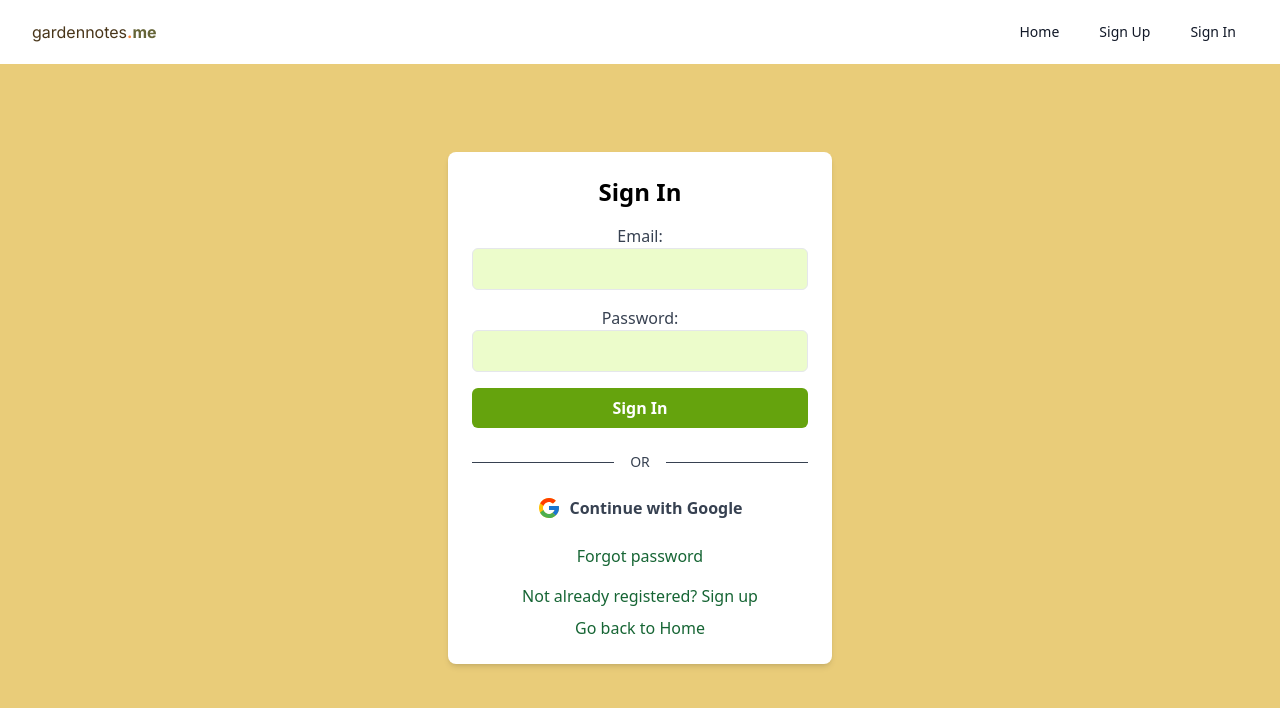
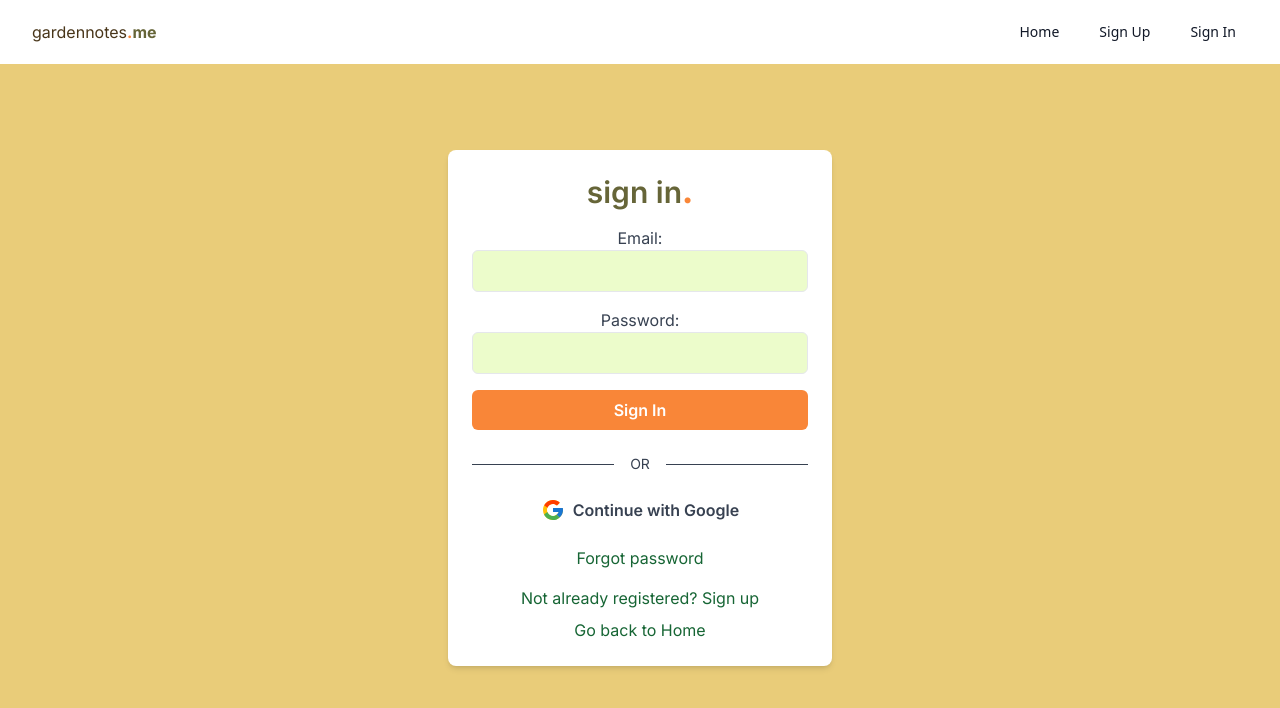
Before and after one commit to tid213/gnm, a React (Create React App) app in the folder client/: page /signin in a window 1280 px wide. Shown: the top 708 px of the page. Built offline with nearby package versions, Linux system fonts and the light colour scheme; no server answers; the HTML template or start-up script is replaced by a standard one.

Commit message:
styled the sign in and sign up forms

```diff
--- a/client/src/components/SignInForm.jsx
+++ b/client/src/components/SignInForm.jsx
@@ -36,8 +36,8 @@ const SignInForm = () => {
   }
 
   return (
-    <div className="max-w-sm mx-auto p-6 bg-white rounded-lg shadow-md">
-  <h2 className="text-2xl font-semibold mb-4">Sign In</h2>
+    <div className="max-w-sm mx-auto inter p-6 bg-white rounded-lg shadow-md">
+  <h2 className="text-3xl text-customMidGreen font-semibold mb-4">sign in<b className='text-customOrange'>.</b></h2>
   <form onSubmit={handleSignIn}>
     <div className="mb-4">
       <label className="block text-gray-700">Email:</label>
@@ -62,7 +62,7 @@ const SignInForm = () => {
     <button
       type="submit"
       disabled={loading}
-      className="w-full bg-lime-600 hover:bg-lime-700 text-white font-semibold py-2 px-4 rounded-md focus:outline-none focus:shadow-outline"
+      className="w-full bg-customOrange hover:bg-orange-600 text-white font-semibold py-2 px-4 rounded-md focus:outline-none focus:shadow-outline"
     >
       {loading ? 'Signing In...' : 'Sign In'}
     </button>
--- a/client/src/components/SignUpForm.jsx
+++ b/client/src/components/SignUpForm.jsx
@@ -36,8 +36,8 @@ const SignUpForm = () => {
   }
 
   return (
-    <div className="max-w-sm mx-auto p-6 bg-white rounded-lg shadow-md">
-      <h2 className="text-2xl font-semibold mb-4">Sign Up</h2>
+    <div className=" inter max-w-sm mx-auto p-6 bg-white rounded-lg shadow-md">
+      <h2 className="text-3xl font-semibold mb-4 text-customMidGreen">sign up<b className='text-customOrange'>.</b></h2>
       <form onSubmit={handleSubmit}>
         <div className="mb-4">
           <label className="block text-gray-700">Email:</label>
@@ -61,7 +61,7 @@ const SignUpForm = () => {
         </div>
         <button
           type="submit"
-          className="w-full bg-lime-600 hover:bg-lime-700 text-white font-semibold py-2 px-4 rounded-md focus:outline-none focus:shadow-outline"
+          className="w-full bg-customOrange hover:bg-orange-600 text-white font-semibold py-2 px-4 rounded-md focus:outline-none focus:shadow-outline"
           disabled={loading}
         >
           {loading ? 'Signing Up...' : 'Sign Up'}
```
